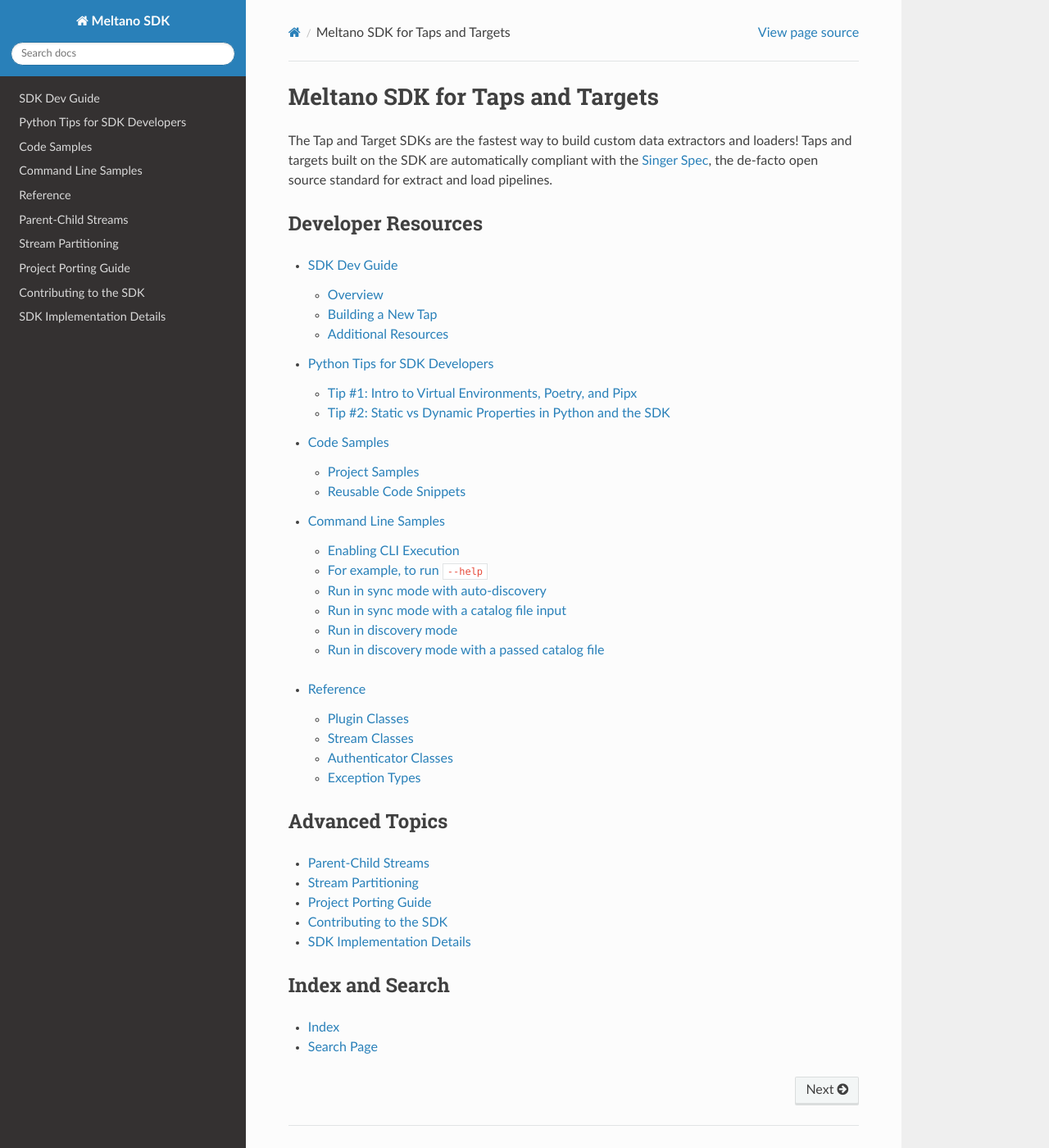
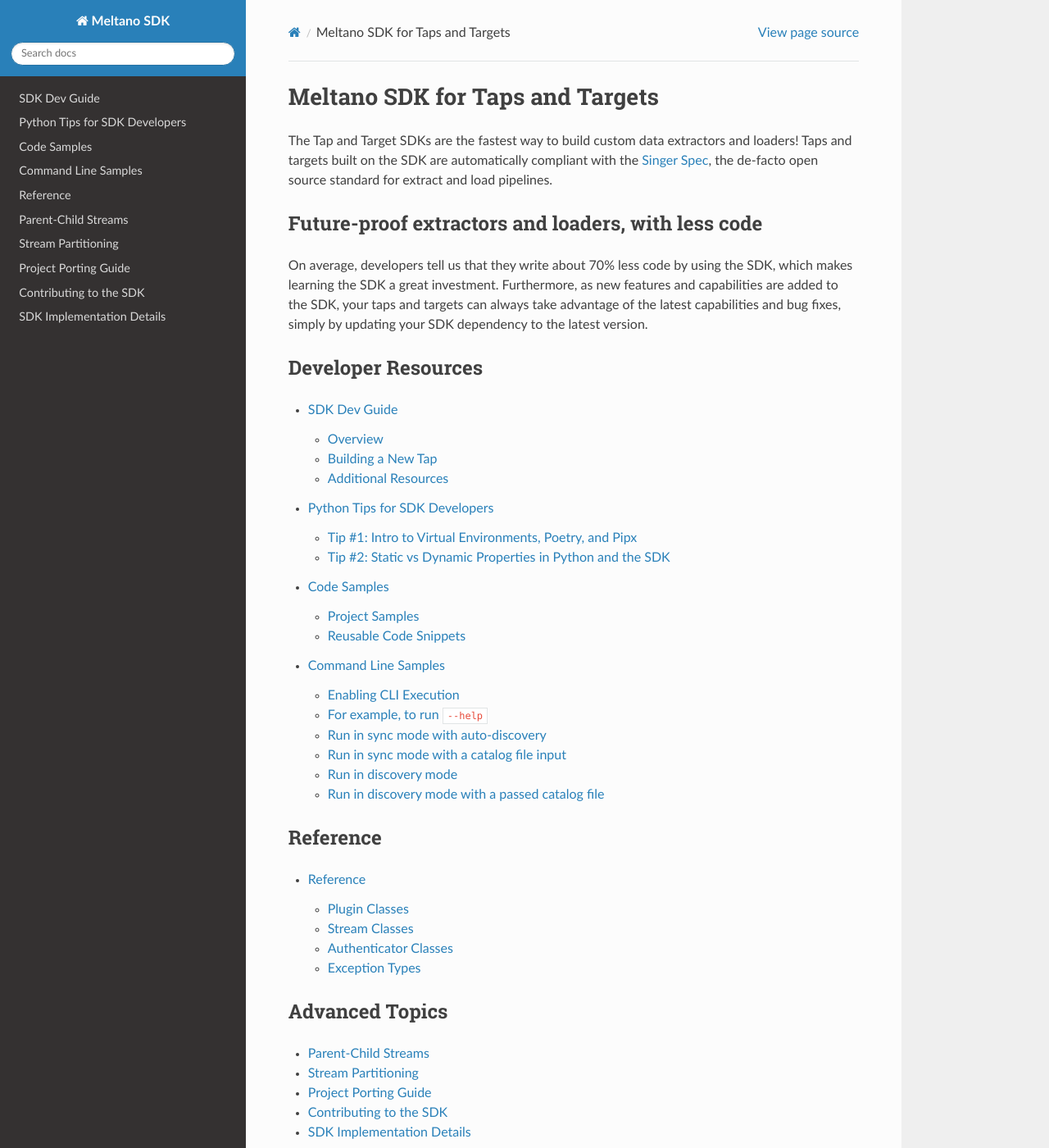
Before and after one commit to meltano/sdk, a Sphinx documentation site: the page built from docs/index.rst, in a window 1280 px wide and 1400 px high. Shown: the whole window at 82% size. Built offline with Sphinx 7.4.7 and the Read the Docs theme 2.0.0, drawn with Linux system fonts in a browser that asks for light colours.

Commit message:
add description text to home

```diff
--- a/docs/index.rst
+++ b/docs/index.rst
@@ -6,10 +6,17 @@
 Meltano SDK for Taps and Targets
 =======================================
 
-
 The Tap and Target SDKs are the fastest way to build custom data extractors
 and loaders! Taps and targets built on the SDK are automatically compliant with the `Singer Spec`_,
 the de-facto open source standard for extract and load pipelines.
+
+Future-proof extractors and loaders, with less code
+---------------------------------------------------
+
+On average, developers tell us that they write about 70% less code by using the SDK, which makes
+learning the SDK a great investment. Furthermore, as new features and capabilities are added
+to the SDK, your taps and targets can always take advantage of the latest capabilities and
+bug fixes, simply by updating your SDK dependency to the latest version.
 
 
 Developer Resources
@@ -22,6 +29,9 @@
    python_tips
    code_samples
    cli_commands
+
+Reference
+---------
 
 .. toctree::
    :maxdepth: 2
```
